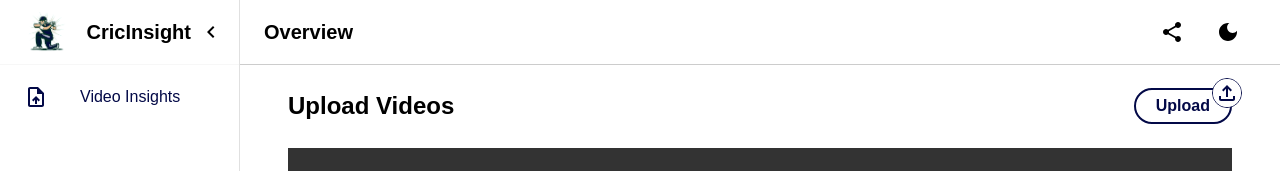
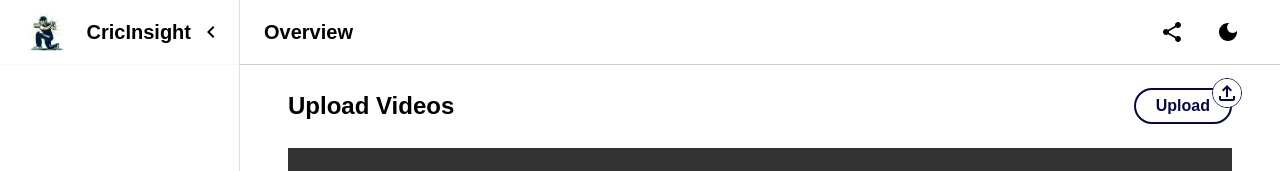
Before and after one commit to Daoud-Hussain/CricInsight, a React (Vite) app in the folder frontend/: page /old-dashboard in a window 1280 px wide. Shown: the top 171 px of the page. Built offline with nearby package versions, Linux system fonts and the light colour scheme.

Commit message:
route fixes

```diff
--- a/frontend/src/components/AIAssistant.jsx
+++ b/frontend/src/components/AIAssistant.jsx
@@ -184,7 +184,7 @@
             How can I help you today?
           </Typography>
         </Box>
-        <img src="./assets/Transparent-logo.png" alt="Logo" height={160} />
+        <img src="../../assets/Transparent-logo.png" alt="Logo" height={160} />
       </Box>
 
 
@@ -334,7 +334,7 @@
               </Box>
             ) : (
               <Box sx={{ display: 'flex' }}>
-                <img src="./logo.png" alt="Logo" height={30} sx={{ mr: 0.5 }} />
+                <img src="../../logo.png" alt="Logo" height={30} sx={{ mr: 0.5 }} />
                 <Typography
                   variant="body1"
                   dangerouslySetInnerHTML={{ __html: message.content }}
--- a/frontend/src/components/NavListItems.jsx
+++ b/frontend/src/components/NavListItems.jsx
@@ -9,15 +9,21 @@
 import SupportAgentIcon from '@mui/icons-material/SupportAgent';
 import LogoutIcon from "@mui/icons-material/Logout";
 import RateReviewOutlinedIcon from '@mui/icons-material/RateReviewOutlined';
-import { useNavigate } from 'react-router-dom';
+import { useNavigate, useLocation } from 'react-router-dom';
 
-export const mainListItems = (handleMenuClick, selectedComponent) => {
+export const mainListItems = (handleMenuClick) => {
   const navigate = useNavigate();
+  const location = useLocation();
+  const currentPath = location.pathname.split('/').pop();
 
   const handleLogout = () => {
     localStorage.removeItem('userEmail');
     navigate('/login');
     window.location.reload();
+  };
+
+  const isSelected = (path) => {
+    return currentPath === path;
   };
 
   return (
@@ -26,12 +32,11 @@
         onClick={() => handleMenuClick("VideoInsight")}
         sx={{
           mx: 1,
-          mb:0.5,
+          mb: 0.5,
           px: 2,
           borderRadius: 2,
-          backgroundColor:
-            selectedComponent === "VideoInsight" ? "white" : "inherit",
-          color: selectedComponent === "VideoInsight" ? "#030947" : "white",
+          backgroundColor: isSelected('video-insights') ? "white" : "inherit",
+          color: isSelected('video-insights') ? "#030947" : "white",
           "&:hover": {
             backgroundColor: "white",
             color: "#030947",
@@ -44,7 +49,7 @@
         <ListItemIcon>
           <UploadFileIcon
             sx={{
-              color: selectedComponent === "VideoInsight" ? "#030947" : "white",
+              color: isSelected('video-insights') ? "#030947" : "white",
             }}
           />
         </ListItemIcon>
@@ -55,12 +60,11 @@
         onClick={() => handleMenuClick("Visualization")}
         sx={{
           mx: 1,
-          mb:0.5,
-          px:2,
+          mb: 0.5,
+          px: 2,
           borderRadius: 2,
-          backgroundColor:
-            selectedComponent === "Visualization" ? "white" : "inherit",
-          color: selectedComponent === "Visualization" ? "#030947" : "white",
+          backgroundColor: isSelected('visualization') ? "white" : "inherit",
+          color: isSelected('visualization') ? "#030947" : "white",
           "&:hover": {
             backgroundColor: "white",
             color: "#030947",
@@ -73,7 +77,7 @@
         <ListItemIcon>
           <AutoGraphIcon
             sx={{
-              color: selectedComponent === "Visualization" ? "#030947" : "white",
+              color: isSelected('visualization') ? "#030947" : "white",
             }}
           />
         </ListItemIcon>
@@ -84,12 +88,11 @@
         onClick={() => handleMenuClick("PlayingAreas")}
         sx={{
           mx: 1,
-          mb:0.5,
-          px:2,
+          mb: 0.5,
+          px: 2,
           borderRadius: 2,
-          backgroundColor:
-            selectedComponent === "PlayingAreas" ? "white" : "inherit",
-          color: selectedComponent === "PlayingAreas" ? "#030947" : "white",
+          backgroundColor: isSelected('playing-areas') ? "white" : "inherit",
+          color: isSelected('playing-areas') ? "#030947" : "white",
           "&:hover": {
             backgroundColor: "white",
             color: "#030947",
@@ -102,7 +105,7 @@
         <ListItemIcon>
           <SportsCricketIcon
             sx={{
-              color: selectedComponent === "PlayingAreas" ? "#030947" : "white",
+              color: isSelected('playing-areas') ? "#030947" : "white",
             }}
           />
         </ListItemIcon>
@@ -113,12 +116,11 @@
         onClick={() => handleMenuClick("PaymentGateway")}
         sx={{
           mx: 1,
-          mb:0.5,
-          px:2,
+          mb: 0.5,
+          px: 2,
           borderRadius: 2,
-          backgroundColor:
-            selectedComponent === "PaymentGateway" ? "white" : "inherit",
-          color: selectedComponent === "PaymentGateway" ? "#030947" : "white",
+          backgroundColor: isSelected('payment') ? "white" : "inherit",
+          color: isSelected('payment') ? "#030947" : "white",
           "&:hover": {
             backgroundColor: "white",
             color: "#030947",
@@ -131,7 +133,7 @@
         <ListItemIcon>
           <PsychologyIcon
             sx={{
-              color: selectedComponent === "PaymentGateway" ? "#030947" : "white",
+              color: isSelected('payment') ? "#030947" : "white",
             }}
           />
         </ListItemIcon>
@@ -142,12 +144,11 @@
         onClick={() => handleMenuClick("AIAssistant")}
         sx={{
           mx: 1,
-          mb:0.5,
-          px:2,
+          mb: 0.5,
+          px: 2,
           borderRadius: 2,
-          backgroundColor:
-            selectedComponent === "AIAssistant" ? "white" : "inherit",
-          color: selectedComponent === "AIAssistant" ? "#030947" : "white",
+          backgroundColor: isSelected('ai-assistant') ? "white" : "inherit",
+          color: isSelected('ai-assistant') ? "#030947" : "white",
           "&:hover": {
             backgroundColor: "white",
             color: "#030947",
@@ -160,7 +161,7 @@
         <ListItemIcon>
           <SupportAgentIcon
             sx={{
-              color: selectedComponent === "AIAssistant" ? "#030947" : "white",
+              color: isSelected('ai-assistant') ? "#030947" : "white",
             }}
           />
         </ListItemIcon>
@@ -171,12 +172,11 @@
         onClick={() => handleMenuClick("Reviews")}
         sx={{
           mx: 1,
-          px:2,
-          mb:0.5,
+          px: 2,
+          mb: 0.5,
           borderRadius: 2,
-          backgroundColor:
-            selectedComponent === "Reviews" ? "white" : "inherit",
-          color: selectedComponent === "Reviews" ? "#030947" : "white",
+          backgroundColor: isSelected('reviews') ? "white" : "inherit",
+          color: isSelected('reviews') ? "#030947" : "white",
           "&:hover": {
             backgroundColor: "white",
             color: "#030947",
@@ -189,7 +189,7 @@
         <ListItemIcon>
           <RateReviewOutlinedIcon
             sx={{
-              color: selectedComponent === "Reviews" ? "#030947" : "white",
+              color: isSelected('reviews') ? "#030947" : "white",
             }}
           />
         </ListItemIcon>
@@ -200,13 +200,13 @@
         onClick={handleLogout}
         sx={{
           mx: 1,
-          px:2,
-          mb:0.5,
+          px: 2,
+          mb: 0.5,
           bottom: 0,
           position: 'fixed',
           backgroundColor: 'inherit',
           color: 'white',
-          width:'16%'
+          width: '16%'
         }}
       >
         <ListItemIcon>
```
